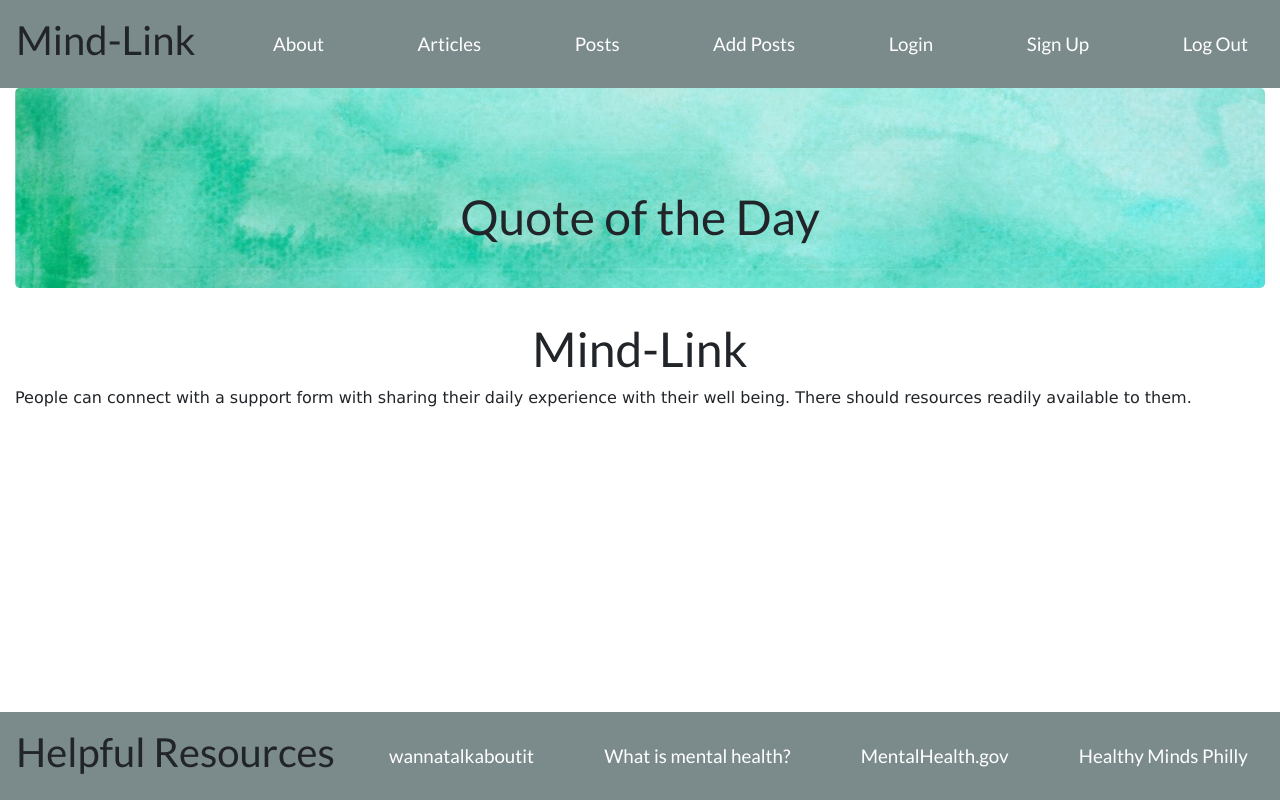
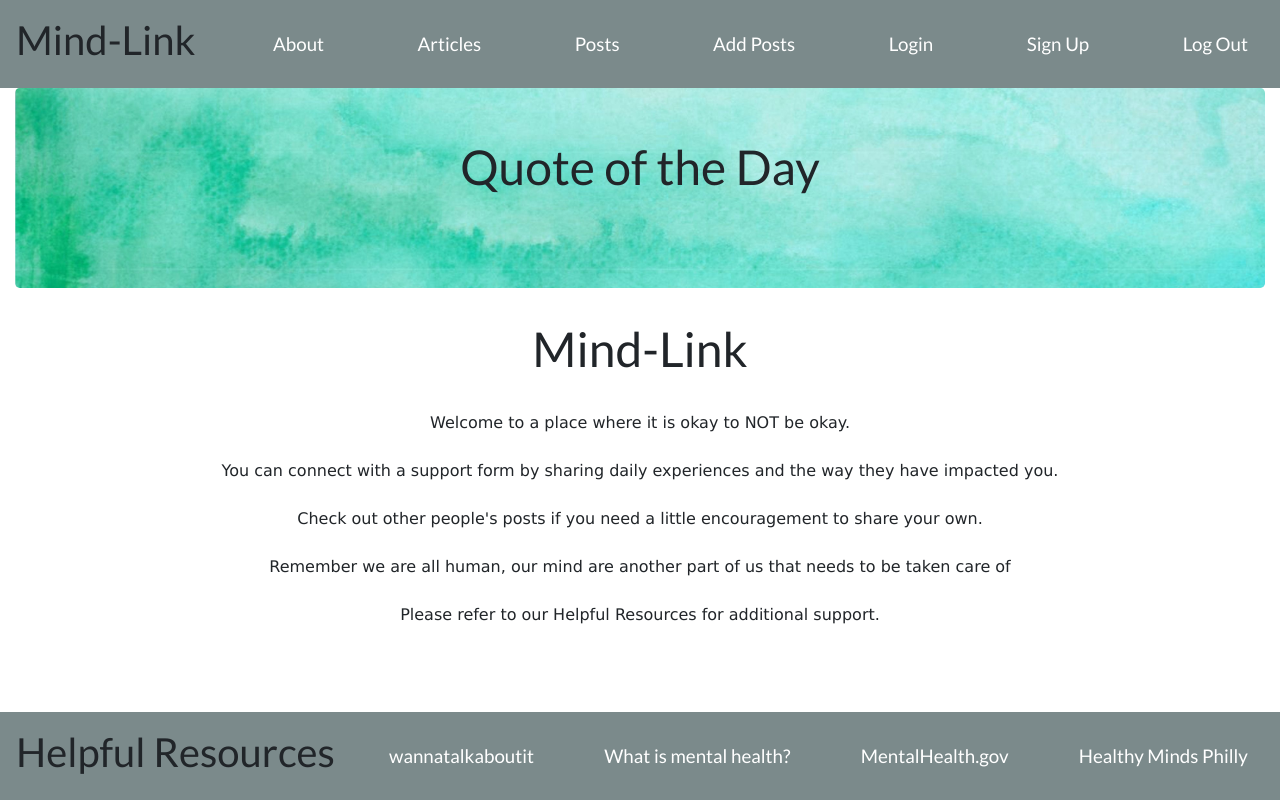
Before and after one commit to kim-tor/mind-link, a React (Create React App) app in the folder client/: page /about in a window 1280 px wide. Built offline with nearby package versions, Linux system fonts and the light colour scheme; no server answers.

Commit message:
made more styling updates, cohesive pages

```diff
--- a/client/src/components/Jumbotron/index.js
+++ b/client/src/components/Jumbotron/index.js
@@ -6,7 +6,7 @@ function Jumbotron(props) {
   return (
     <div className="jumbotron text-center">
       <h1>Quote of the Day</h1>
-      {props.quote}
+      <p className="quote"> {props.quote}</p>
 
     </div>
   );
--- a/client/src/components/Jumbotron/style.css
+++ b/client/src/components/Jumbotron/style.css
@@ -1,8 +1,13 @@
 .jumbotron {
   max-height: 200px;
-  padding-top: 100px;
+  padding-top: 50px;
   background-image: url("../../utils/images/option3.jpg");
   background-size:cover;
   height: 500px;
   background-position: center;
 }
+
+.quote {
+  font-size:25px;
+  font-family: 'Lucida Sans', 'Lucida Sans Regular', 'Lucida Grande', 'Lucida Sans Unicode', Geneva, Verdana, sans-serif;
+}
--- a/client/src/components/SignUp/index.js
+++ b/client/src/components/SignUp/index.js
@@ -2,7 +2,7 @@ import React, { useState } from "react";
 import axios from "axios";
 import { Col, Row, Container } from "../Grid";
 import { useHistory } from 'react-router-dom';
-
+import "./style.css"
 
 function SignUpForm() {
   const [username, setUsername] = useState();
@@ -24,7 +24,7 @@ function SignUpForm() {
 
   return (
     <div>
-      <div className="mt-4">
+      <div className="signup">
         <h2>Sign Up</h2>
       </div>
       <form onSubmit={handleSubmit}>
--- a/client/src/components/SignUp/style.css
+++ b/client/src/components/SignUp/style.css
@@ -0,0 +1,3 @@
+.signup{
+    text-align:center;
+}
--- a/client/src/pages/About.js
+++ b/client/src/pages/About.js
@@ -26,7 +26,11 @@ function About() {
                     <Col size="md-12">
                         <h1 style={{ textAlign: "center" }}>Mind-Link</h1>
 
-                        <p>People can connect with a support form with sharing their daily experience with their well being. There should resources readily available to them.</p>
+                        <p style={{ textAlign: "center", padding: "25px" }}> Welcome to a place where it is okay to NOT be okay. <br /> <br />
+                         You can connect with a support form by sharing daily experiences and the way they have impacted you. <br /> <br />
+                         Check out other people's posts if you need a little encouragement to share your own. <br /> <br />
+                         Remember we are all human, our mind are another part of us that needs to be taken care of <br /> <br />
+                         Please refer to our Helpful Resources for additional support.</p>
                     </Col>
 
                 </Row>
--- a/client/src/pages/Login.js
+++ b/client/src/pages/Login.js
@@ -1,19 +1,23 @@
 import React from "react";
 import LoginForm from "../components/Login";
 import { Col, Row, Container } from "../components/Grid";
+import Image from "../components/Image";
+import Footer from "../components/Footer";
 
 function Login() {
     return (
         <div>
+            <Image />
             <Container>
 
                 <Row>
-                    <Col size="md-8">
+                    <Col size="md-12">
                         <LoginForm />
                     </Col>
 
                 </Row>
             </Container>
+            <Footer />
         </div>
     )
 }
--- a/client/src/pages/Search.js
+++ b/client/src/pages/Search.js
@@ -4,6 +4,7 @@ import { Col, Row, Container } from "../components/Grid";
 import Input from "../components/Input";
 import Button from "../components/Button";
 import Footer from "../components/Footer";
+import Image from "../components/Image";
 
 
 function Search() {
@@ -30,6 +31,7 @@ function Search() {
 
     return (
         <div>
+            <Image />
             <Container>
                 <Row>
                     <Col size="md-12">
--- a/client/src/pages/SignUp.js
+++ b/client/src/pages/SignUp.js
@@ -1,10 +1,13 @@
 import React from "react";
 import SignUpForm from "../components/SignUp";
 import { Col, Row, Container } from "../components/Grid";
+import Image from "../components/Image";
+import Footer from "../components/Footer";
 
 function SignUp() {
     return (
         <div>
+            <Image />
             <Container fluid>
                 <Row>
                     <Col size="md-12">
@@ -12,6 +15,7 @@ function SignUp() {
                     </Col>
                 </Row>
             </Container>
+            <Footer />
         </div>
     )
 }
--- a/client/src/utils/API.js
+++ b/client/src/utils/API.js
@@ -38,7 +38,7 @@ getQuotes: function () {
       url: 'https://quotes-inspirational-quotes-motivational-quotes.p.rapidapi.com/quote',
       params: { token: 'ipworld.info' },
       headers: {
-        'x-rapidapi-key': 'f85bdb7a3cmshd763b26c1883817p1c2c6fjsn1327acd79efb',
+        'x-rapidapi-key': 'f120dbf26amsh764f0f19f295a5cp1c31d6jsne28603558386',
         'x-rapidapi-host': 'quotes-inspirational-quotes-motivational-quotes.p.rapidapi.com'
       }
     };
```
